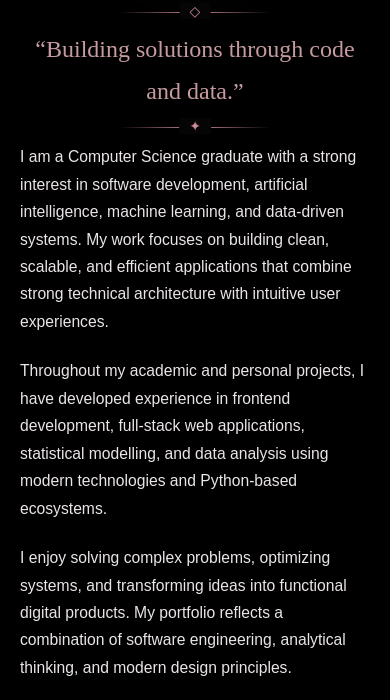
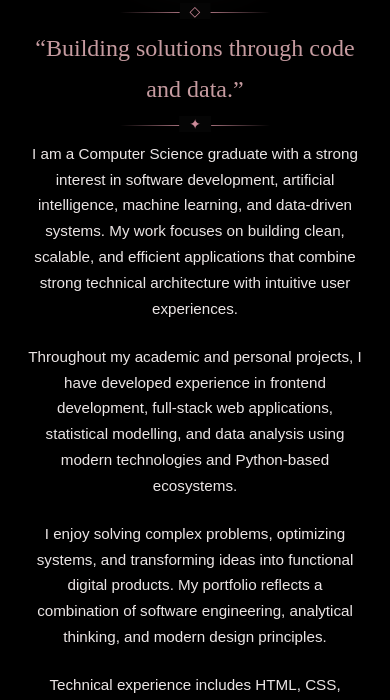
Before and after one commit to mariam-merza/portfolio, a plain HTML site: page index.html in a window 390 px wide. Shown: the part 1252-1952 px from the top of the page. Drawn offline with nearby package versions, Linux system fonts and the light colour scheme.

Commit message:
Center about me text + fix project card text overflow on mobile

```diff
--- a/styles.css
+++ b/styles.css
@@ -1401,9 +1401,19 @@
     top: 155px;
     right: 0;
   }
+  .about-content {
+  text-align: center;
+  }
+  .about-content p {
+  text-align: center;
+  font-size: 0.95rem;
+  line-height: 1.7;
+  padding: 0 8px;
+  }
   .projects-card {
     position: relative;
     overflow: hidden;
+    height: 250px;
   }
   .projects-card:hover {
     transform: none;
```
